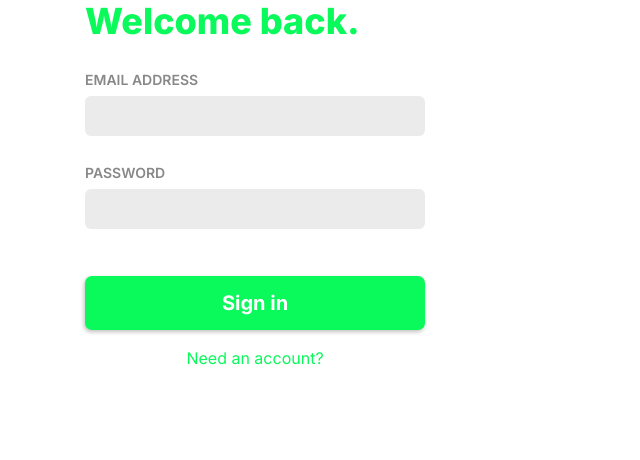
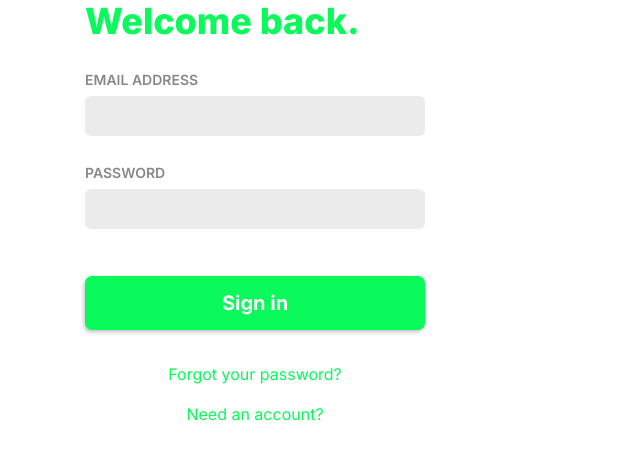
Before and after one commit to stephancill/moviecheck, a Python web app: template templates/sign-in.html in a window 1280 px wide. Shown: the part 230-690 px from the top of the page, without its empty margins (0-640 px from the left). Run offline with Jinja, Linux system fonts and the light colour scheme; the template is opened without the code that fills it, so the values that code supplies are empty; some libraries are stand-ins or nearby versions.

Commit message:
Add forgot password link

```diff
--- a/routes/auth.py
+++ b/routes/auth.py
@@ -247,7 +247,7 @@ async def verify_email(request, token):
 
 	User.objects(id=user_id).update_one(is_verified=True)
 
-	return html("<p>Email verified</p><a href='/login'>Login</a>")
+	return html("<p>Email verified</p><a href='/signin'>Login</a>")
 
 
 @auth.route("/login", methods=["POST"])
--- a/templates/sign-in.html
+++ b/templates/sign-in.html
@@ -24,7 +24,8 @@
             </div>
             <div class="col align-center form-footer">
                 <div class="row pb-3"><button type="submit" class="cta-button">Sign in</button></div>
-                <div class="row mt-auto mb-auto pb-3"><a class="mx-auto" href="{{url_for('register_page')}}">Need an account?</a></div>
+                <div class="row mt-3 pb-3"><a class="mx-auto" href="{{url_for('auth.forgot_password_page')}}">Forgot your password?</a></div>
+                <div class="row mb-auto pb-3"><a class="mx-auto" href="{{url_for('register_page')}}">Need an account?</a></div>
             </div>
         </form>
     </section>
```
